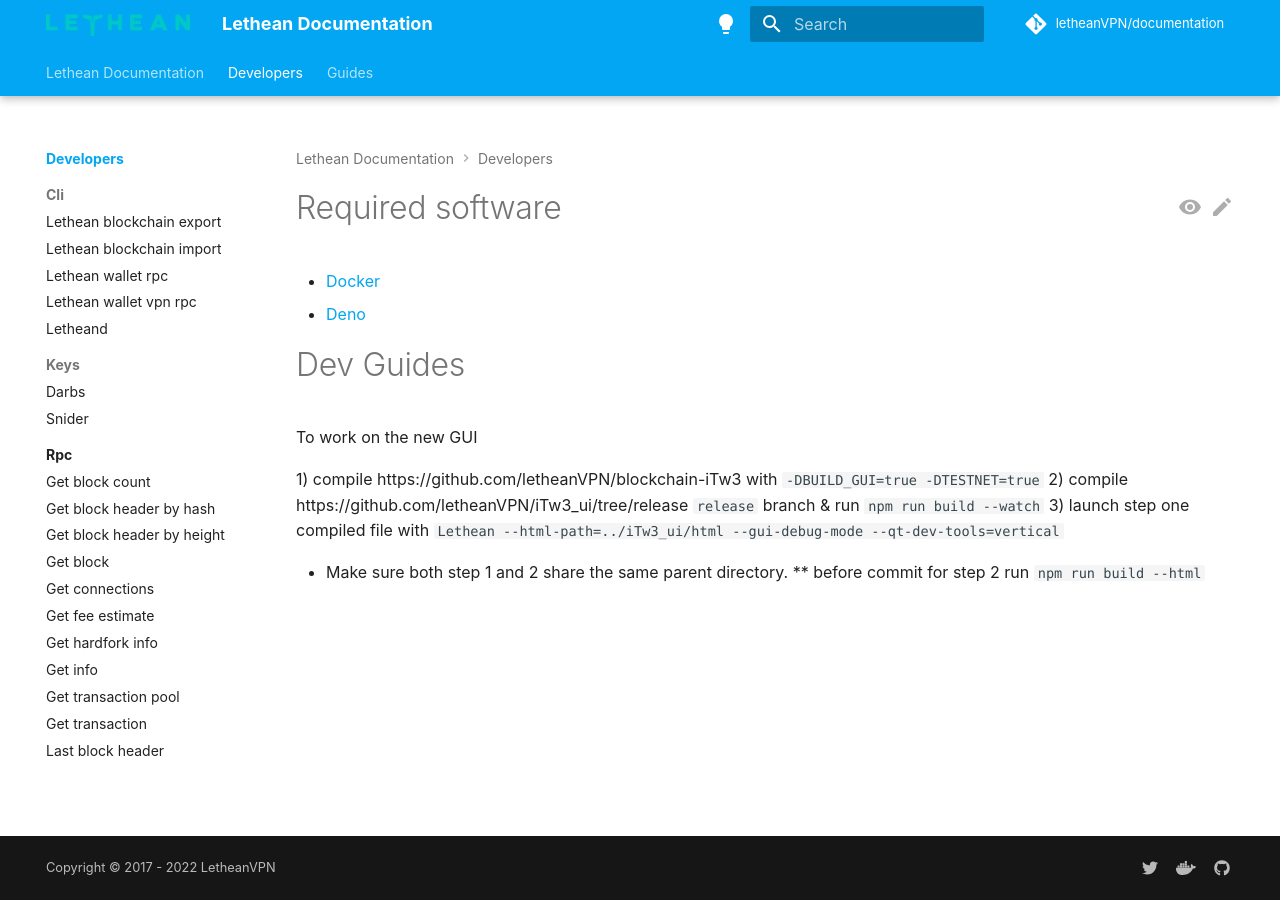
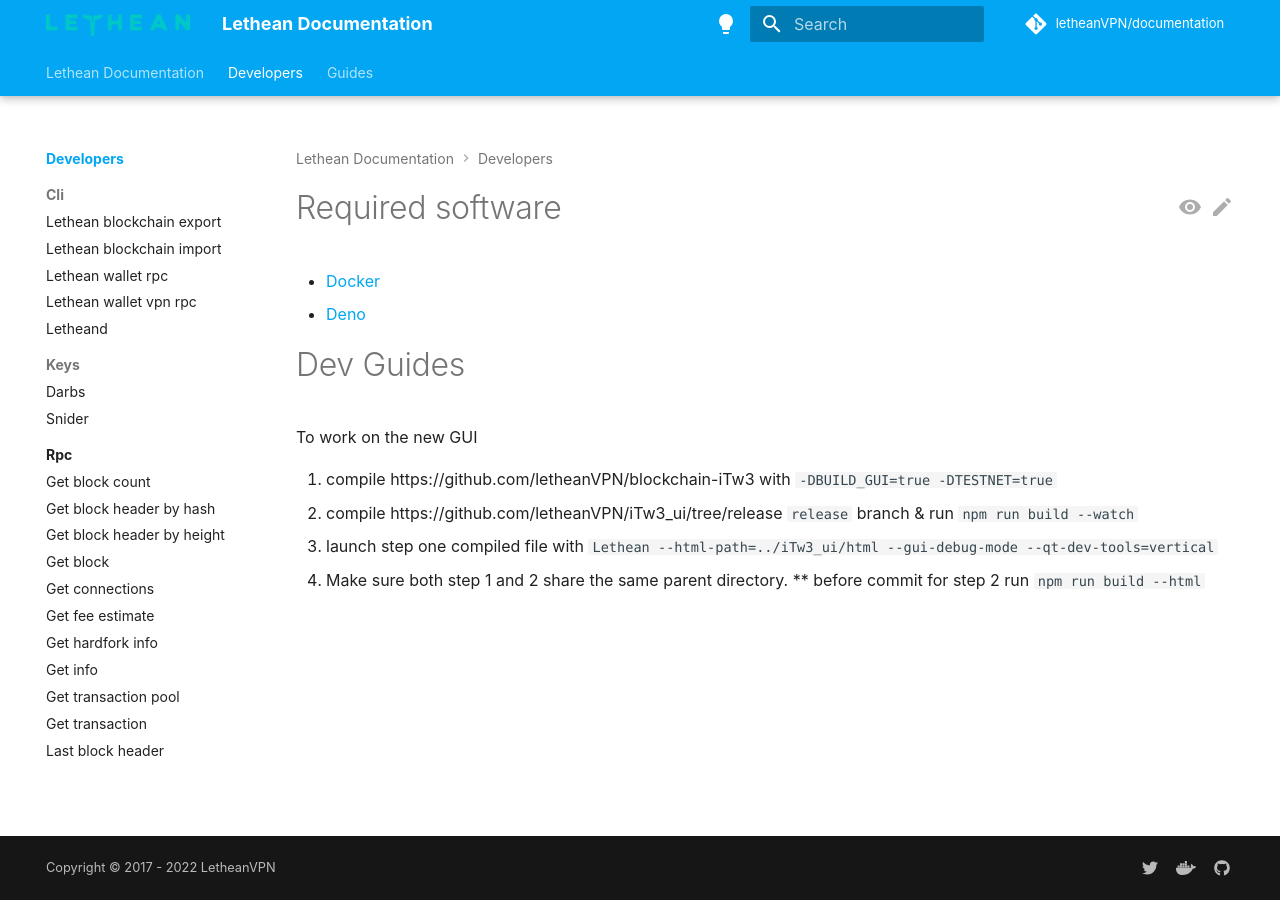
Before and after one commit to letheanVPN/documentation, an MkDocs documentation site: the page built from docs/developers/index.md, in a window 1280 px wide. Built offline with MkDocs 1.6.1 and Material for MkDocs 9.7.7, drawn with Linux system fonts in a browser that asks for light colours; plug-ins that fetch from the network failed and are left out; comment, search, counter and statistics services are not loaded.

Commit message:
Update index.md

```diff
--- a/docs/developers/index.md
+++ b/docs/developers/index.md
@@ -7,9 +7,9 @@
 
 To work on the new GUI
 
-1) compile https://github.com/letheanVPN/blockchain-iTw3 with `-DBUILD_GUI=true -DTESTNET=true`
-2) compile https://github.com/letheanVPN/iTw3_ui/tree/release `release` branch & run `npm run build --watch`
-3) launch step one compiled file with `Lethean --html-path=../iTw3_ui/html --gui-debug-mode --qt-dev-tools=vertical`
+1. compile https://github.com/letheanVPN/blockchain-iTw3 with `-DBUILD_GUI=true -DTESTNET=true`
+2. compile https://github.com/letheanVPN/iTw3_ui/tree/release `release` branch & run `npm run build --watch`
+3. launch step one compiled file with `Lethean --html-path=../iTw3_ui/html --gui-debug-mode --qt-dev-tools=vertical`
 
 * Make sure both step 1 and 2 share the same parent directory.
 ** before commit for step 2 run `npm run build --html`
```
